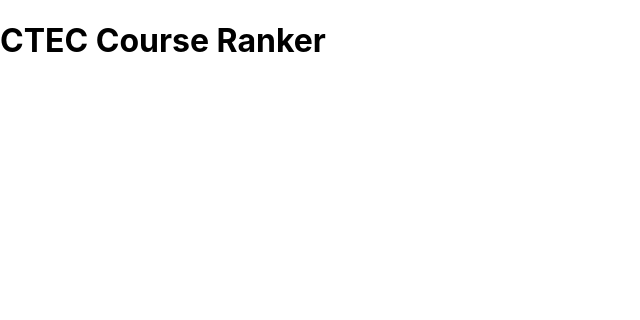
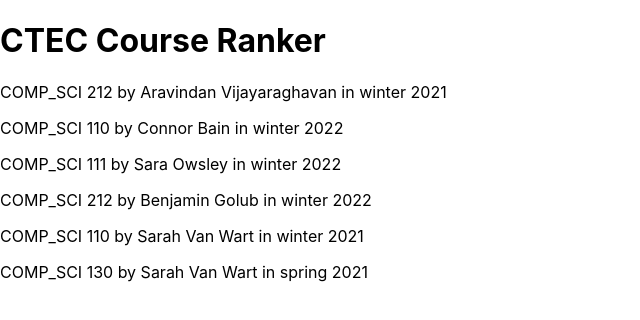
Before and after one commit to ptarasul18/WildHacks, a React (Create React App) app: page / in a window 1280 px wide. Shown: the top 320 px of the page, without its empty margins (0-640 px from the left). Built offline with nearby package versions, Linux system fonts and the light colour scheme.

Commit message:
stylized json + ctec data used in app

```diff
--- a/package.json
+++ b/package.json
@@ -8,7 +8,7 @@
     "@testing-library/user-event": "^13.5.0",
     "react": "^18.1.0",
     "react-dom": "^18.1.0",
-    "react-scripts": "5.0.1",
+    "react-scripts": "^5.0.1",
     "web-vitals": "^2.1.4"
   },
   "scripts": {
--- a/src/App.js
+++ b/src/App.js
@@ -1,12 +1,33 @@
 import React from 'react';
+
+const ctecs = require('./ctecs.json');
 
 const ranker = {
   title: "CTEC Course Ranker"
 };
 
+const Banner = ({ title }) => (
+  <h1>{ title }</h1>
+);
+
+
+const Course = ({ course }) => (
+  <div>
+    <p>{course.department} {course.course_number} by {course.professor} in {course.quarter} {course.year}</p>
+  </div>
+);
+
+const CourseList = ({ courses }) => (
+  <div>
+  { Object.values(courses).map(course => <Course course={ course } />) }
+  </div>
+);
+
+
 const App = () =>  (
   <div>
     <h1>{ ranker.title }</h1>
+    <CourseList courses={ ctecs } />
   </div>
 );
 
--- a/CTECs/ctecs.json
+++ b/src/ctecs.json
@@ -6,33 +6,33 @@
         "quarter": "winter",
         "year": 2021,
         "professor": "Aravindan Vijayaraghavan",
-        "Courses Audience": 95,
-        "Responses Received": 78,
-        "Response Ratio": 82.1,
-        "Course Questions" : {
-            "overall rating of the instruction": {
-                "Response Count": 73,
+        "audience": 95,
+        "received": 78,
+        "response_ratio": 82.1,
+        "Course_Questions" : {
+            "instruction": {
+                "responses": 73,
                 "Mean": 4.89
             },
-            "overall rating of the course": {
-                "Response Count": 73,
+            "course": {
+                "responses": 73,
                 "Mean": 4.12
             },
-            "how much you learned": {
-                "Response Count": 71,
+            "learned": {
+                "responses": 71,
                 "Mean": 4.79
             },
-            "effectiveness of the course in challenging you intellectually": {
-                "Response Count": 72,
+            "challenging": {
+                "responses": 72,
                 "Mean": 5.33
             },
-            "effectiveness of the instructor in stimulating your interest in the subject": {
-                "Response Count": 72,
+            "stimulating": {
+                "responses": 72,
                 "Mean": 4.40
             }
         },
-        "Time-Survey Question": {
-            "average number of hours per week spent on this course outside of class and lab time":{
+        "Time_Question": {
+            "hours":{
                 "3 or fewer":1,
                 "4-7 ":30,
                 "8 - 11": 31,
@@ -41,7 +41,7 @@
                 "20 or more": 1
             }
         },
-        "Essay Questions": {
+        "Essay_Questions": {
             "summarize your reaction to this course": [
                 "The concepts showed no real–world applications. Class was hard",
                 "The material in this course was quite difficult, but grading was surprisingly lenient. The problem sets were tricky, but the TA's office hours always helped a lot. The class was held on Gather.town, which I found to be very cumbersome and glitchy. We experienced so many problems with it that the TA ended up holding his office hours on Zoom instead. Participation was graded so attendance in Gather.town classes was mandatory, but often fairly useless. There was not much time to work on the in–class exercises, and my group was often stuck waiting for help from a TA.",
@@ -77,33 +77,33 @@
         "quarter": "winter",
         "year": 2022,
         "professor": "Connor Bain",
-        "Courses Audience": 190,
-        "Responses Received": 145,
-        "Response Ratio": 76.3,
-        "Course Questions" : {
-            "overall rating of the instruction": {
-                "Response Count": 141,
+        "audience": 190,
+        "received": 145,
+        "response_ratio": 76.3,
+        "Course_Questions" : {
+            "instruction": {
+                "responses": 141,
                 "Mean": 5.57
             },
-            "overall rating of the course": {
-                "Response Count": 140,
+            "course": {
+                "responses": 140,
                 "Mean": 5.04
             },
-            "how much you learned": {
-                "Response Count": 143,
+            "learned": {
+                "responses": 143,
                 "Mean":   5.14
             },
-            "effectiveness of the course in challenging you intellectually": {
-                "Response Count": 143,
+            "challenging": {
+                "responses": 143,
                 "Mean":  4.94
             },
-            "effectiveness of the instructor in stimulating your interest in the subject": {
-                "Response Count": 143,
+            "stimulating": {
+                "responses": 143,
                 "Mean": 5.31
             }
         },
-        "Time-Survey Question": {
-            "average number of hours per week spent on this course outside of class and lab time":{
+        "Time_Question": {
+            "hours":{
                 "3 or fewer":47,
                 "4-7 ":73,
                 "8 - 11": 18,
@@ -112,7 +112,7 @@
                 "20 or more": 1
             }
         },
-        "Essay Questions": {
+        "Essay_Questions": {
             "summarize your reaction to this course": [
                 "Professor Bain is a great professor! He is knowledgeable and truly cares about the success of his students. Highly recommend taking a class with him!",
                 "It was a fun course to start learning to code through python. Exams are pretty good if you go through most of the lecture quizzes and practice tests.",
@@ -142,33 +142,33 @@
         "quarter": "winter",
         "year": 2022,
         "professor": "Sara Owsley",
-        "Courses Audience": 260,
-        "Responses Received": 183,
-        "Response Ratio": 70.4,
-        "Course Questions" : {
-            "overall rating of the instruction": {
-                "Response Count": 179,
+        "audience": 260,
+        "received": 183,
+        "response_ratio": 70.4,
+        "Course_Questions" : {
+            "instruction": {
+                "responses": 179,
                 "Mean": 5.50
             },
-            "overall rating of the course": {
-                "Response Count": 179,
+            "course": {
+                "responses": 179,
                 "Mean":  4.93
             },
-            "how much you learned": {
-                "Response Count": 180,
+            "learned": {
+                "responses": 180,
                 "Mean": 4.78
             },
-            "effectiveness of the course in challenging you intellectually": {
-                "Response Count": 179,
+            "challenging": {
+                "responses": 179,
                 "Mean":   4.64
             },
-            "effectiveness of the instructor in stimulating your interest in the subject": {
-                "Response Count": 178,
+            "stimulating": {
+                "responses": 178,
                 "Mean": 5.23
             }
         },
-        "Time-Survey Question": {
-            "average number of hours per week spent on this course outside of class and lab time":{
+        "Time_Question": {
+            "hours":{
                 "3 or fewer":66,
                 "4-7 ":92,
                 "8 - 11": 21,
@@ -177,7 +177,7 @@
                 "20 or more": 0
             }
         },
-        "Essay Questions": {
+        "Essay_Questions": {
             "summarize your reaction to this course": [
                 "Sara is one of the best professors. Really understands the needs of students, gives helpful advice on careers and just navigating the CS class successfully. She dropped some of the lectures during a week which was difficult for students cos of midterms and all. She held one on one student advising sessions which were really helpful!",
                 "I really enjoyed this course. I was a little bit familiar with coding before taking this class, but I feel so much more comfortable with it now. Sara is a great professor who cares a lot about whether you understand the course material. She is so good at answering questions and makes herself available if you ever need help. There are also so many peer mentor office hours which makes it really easy to get help if you are stuck on homework or studying.",
@@ -214,33 +214,33 @@
         "quarter": "winter",
         "year": 2022,
         "professor": "Benjamin Golub",
-        "Courses Audience": 110,
-        "Responses Received": 93,
-        "Response Ratio": 84.5,
-        "Course Questions" : {
-            "overall rating of the instruction": {
-                "Response Count": 87,
+        "audience": 110,
+        "received": 93,
+        "response_ratio": 84.5,
+        "Course_Questions" : {
+            "instruction": {
+                "responses": 87,
                 "Mean":   4.63
             },
-            "overall rating of the course": {
-                "Response Count": 89,
+            "course": {
+                "responses": 89,
                 "Mean":  3.91
             },
-            "how much you learned": {
-                "Response Count": 89,
+            "learned": {
+                "responses": 89,
                 "Mean": 4.64
             },
-            "effectiveness of the course in challenging you intellectually": {
-                "Response Count": 89,
+            "challenging": {
+                "responses": 89,
                 "Mean":   5.48
             },
-            "effectiveness of the instructor in stimulating your interest in the subject": {
-                "Response Count": 88,
+            "stimulating": {
+                "responses": 88,
                 "Mean":   4.42
             }
         },
-        "Time-Survey Question": {
-            "average number of hours per week spent on this course outside of class and lab time":{
+        "Time_Question": {
+            "hours":{
                 "3 or fewer":1,
                 "4-7 ":9,
                 "8 - 11": 23,
@@ -249,7 +249,7 @@
                 "20 or more": 16
             }
         },
-        "Essay Questions": {
+        "Essay_Questions": {
             "summarize your reaction to this course": [
                 "Problem sets can be long and difficult. Exams are hard. Seems standard for CS 212. Golub is an excellent lecturer.",
                 "This course is obviously hard but with enough effort and textbook reading it is manageable. Golub is a great professor who keeps you engaged during the entire class.",
@@ -265,8 +265,8 @@
                 "Very time consuming class. The course content was more interesting than I expected",
                 "If you have taken proof–based math classes before and enjoy math, the class might be okay for you. However, I don't think it really treats students who have never written proofs before fairly, and this is a large portion of the class. I've heard from friends that the class is easier with different profs, so maybe wait for a different quarter to take it if you're not very math–oriented. As a mathy person, the class was alright for me but the weekly problem sets did take a solid 3–4 hours of my time.",
                 "I learned how to think like a mathematician.",
-                "Professor Golub meant really well but this class could have gone a lot better. I understand that we're his first experience with this course, but there were constant errors and typos on the homeworks that would sometimes only be corrected a few days before they were due. There was constant miscommunication about grading (for example, repeatedly saying leading up to the midterm that a 70% would be an A with the rest as "bonus," but then actually making the cutoff for an A an 80%.) As a math major forced into taking this class for a CS degree, I also just think that there was a lot of disorganization in terms of material. At this point in the course, we're expected to draw from multiple textbooks in what we study and aren't given any definitions in lecture. This makes completing the problem sets extremely annoying, because on top of problems being assigned in different books, there are different definitions within each that, although not necessarily contradict one another, can confound so many concepts. This class was not enjoyable, and I didn't get much out of it. I hope this goes better for whatever group takes it next.",
-                "To be honest, I did learn a LOT in this class. However, this class took an insane amount of time outside of class. The problem sets each week got longer and longer despite him saying that it gets easier after the "trial by fire" problem set in week 3. At one point, we had a problem set where there was 5 questions but each question had subparts and the subparts themselves had subparts that were all proofs. Every week I am in misery because of the problem set and it consumes my entire life and soul. The exams are also quite brutal. For the class itself, Golub just sometimes gave up on Fridays and would post a sequence of Youtube videos? He would also get confused sometimes in the middle of class and then tell us something extremely questionable that he has to correct the following class. For the most part, he was an alright lecturer and this class has potential to be a good class with some adjustments (I would cut him some slack since this was his first time running this class).",
+                "Professor Golub meant really well but this class could have gone a lot better. I understand that we're his first experience with this course, but there were constant errors and typos on the homeworks that would sometimes only be corrected a few days before they were due. There was constant miscommunication about grading (for example, repeatedly saying leading up to the midterm that a 70% would be an A with the rest as \"bonus,\" but then actually making the cutoff for an A an 80%.) As a math major forced into taking this class for a CS degree, I also just think that there was a lot of disorganization in terms of material. At this point in the course, we're expected to draw from multiple textbooks in what we study and aren't given any definitions in lecture. This makes completing the problem sets extremely annoying, because on top of problems being assigned in different books, there are different definitions within each that, although not necessarily contradict one another, can confound so many concepts. This class was not enjoyable, and I didn't get much out of it. I hope this goes better for whatever group takes it next.",
+                "To be honest, I did learn a LOT in this class. However, this class took an insane amount of time outside of class. The problem sets each week got longer and longer despite him saying that it gets easier after the \"trial by fire\" problem set in week 3. At one point, we had a problem set where there was 5 questions but each question had subparts and the subparts themselves had subparts that were all proofs. Every week I am in misery because of the problem set and it consumes my entire life and soul. The exams are also quite brutal. For the class itself, Golub just sometimes gave up on Fridays and would post a sequence of Youtube videos? He would also get confused sometimes in the middle of class and then tell us something extremely questionable that he has to correct the following class. For the most part, he was an alright lecturer and this class has potential to be a good class with some adjustments (I would cut him some slack since this was his first time running this class).",
                 "The best class that I've taken in Northwestern so far. Prof Golub was very interactive and the content was very interesting. The problem sets take a lot of time but help you understand the lecture. Although it is definitely a hard class, it improved my thinking and problem solving skills a lot. Take it from Benjamin Golub if you can.",
                 "This class is very difficult and time consuming. The first part of the quarter was easy enough as it introduced the types of proofs and applying those to simple number theory examples, but the rest of the quarter ramps up exponentially when talking about matching, graphs, and probability spaces. The homeworks can take easily more than 15 hours per week, and office hours are essential. Golub is very passionate about the subject and will thus assign more problems/homeworks than the syllabus suggests. He loves his graphs so be prepared to see lots of problems related to those. Office hours and finding a collaborative group to work with are essential."
             ]
@@ -281,33 +281,33 @@
         "quarter": "winter",
         "year": 2021,
         "professor": "Sarah Van Wart",
-        "Courses Audience": 193,
-        "Responses Received": 153,
-        "Response Ratio": 79.3,
-        "Course Questions" : {
-            "overall rating of the instruction": {
-                "Response Count": 150,
+        "audience": 193,
+        "received": 153,
+        "response_ratio": 79.3,
+        "Course_Questions" : {
+            "instruction": {
+                "responses": 150,
                 "Mean":  5.69
             },
-            "overall rating of the course": {
-                "Response Count": 152,
+            "course": {
+                "responses": 152,
                 "Mean": 5.42
             },
-            "how much you learned": {
-                "Response Count": 151,
+            "learned": {
+                "responses": 151,
                 "Mean": 5.39
             },
-            "effectiveness of the course in challenging you intellectually": {
-                "Response Count": 152,
+            "challenging": {
+                "responses": 152,
                 "Mean":   5.04
             },
-            "effectiveness of the instructor in stimulating your interest in the subject": {
-                "Response Count": 151,
+            "stimulating": {
+                "responses": 151,
                 "Mean": 5.55
             }
         },
-        "Time-Survey Question": {
-            "average number of hours per week spent on this course outside of class and lab time":{
+        "Time_Question": {
+            "hours":{
                 "3 or fewer":66,
                 "4-7 ":73,
                 "8 - 11": 13,
@@ -316,7 +316,7 @@
                 "20 or more": 0
             }
         },
-        "Essay Questions": {
+        "Essay_Questions": {
             "summarize your reaction to this course": [
                 "Great foundation for learning the Python language at a great pace with some challenging elements",
                 "This class is super easy. Highly recommend!",
@@ -351,33 +351,33 @@
         "quarter": "spring",
         "year": 2021,
         "professor": "Sarah Van Wart",
-        "Courses Audience": 49,
-        "Responses Received": 34,
-        "Response Ratio": 69.4,
-        "Course Questions" : {
-            "overall rating of the instruction": {
-                "Response Count": 33,
+        "audience": 49,
+        "received": 34,
+        "response_ratio": 69.4,
+        "Course_Questions" : {
+            "instruction": {
+                "responses": 33,
                 "Mean":  5.79
             },
-            "overall rating of the course": {
-                "Response Count": 32,
+            "course": {
+                "responses": 32,
                 "Mean":  5.53
             },
-            "how much you learned": {
-                "Response Count": 32,
+            "learned": {
+                "responses": 32,
                 "Mean":   5.66
             },
-            "effectiveness of the course in challenging you intellectually": {
-                "Response Count": 32,
+            "challenging": {
+                "responses": 32,
                 "Mean":    5.50
             },
-            "effectiveness of the instructor in stimulating your interest in the subject": {
-                "Response Count": 33,
+            "stimulating": {
+                "responses": 33,
                 "Mean":   5.79
             }
         },
-        "Time-Survey Question": {
-            "average number of hours per week spent on this course outside of class and lab time":{
+        "Time_Question": {
+            "hours":{
                 "3 or fewer":12,
                 "4-7 ":19,
                 "8 - 11": 3,
@@ -386,7 +386,7 @@
                 "20 or more": 0
             }
         },
-        "Essay Questions": {
+        "Essay_Questions": {
             "summarize your reaction to this course": [
                 "This class was super interesting. It was super manageable if you have zero coding experience. Sarah is a great professor who is super excited about the material we discuss and is always willing to help if you have questions or issues with your code. After this class, I have a solid foundation for the basics of building a website.",
                 "Please take this class! Prof. Van Wart is very helpful, cheerful, and open to questions. She is very good at explaining how the website works.",
```
Also changed, not shown: 1 other file (tests, documents, lock files or other folders).
